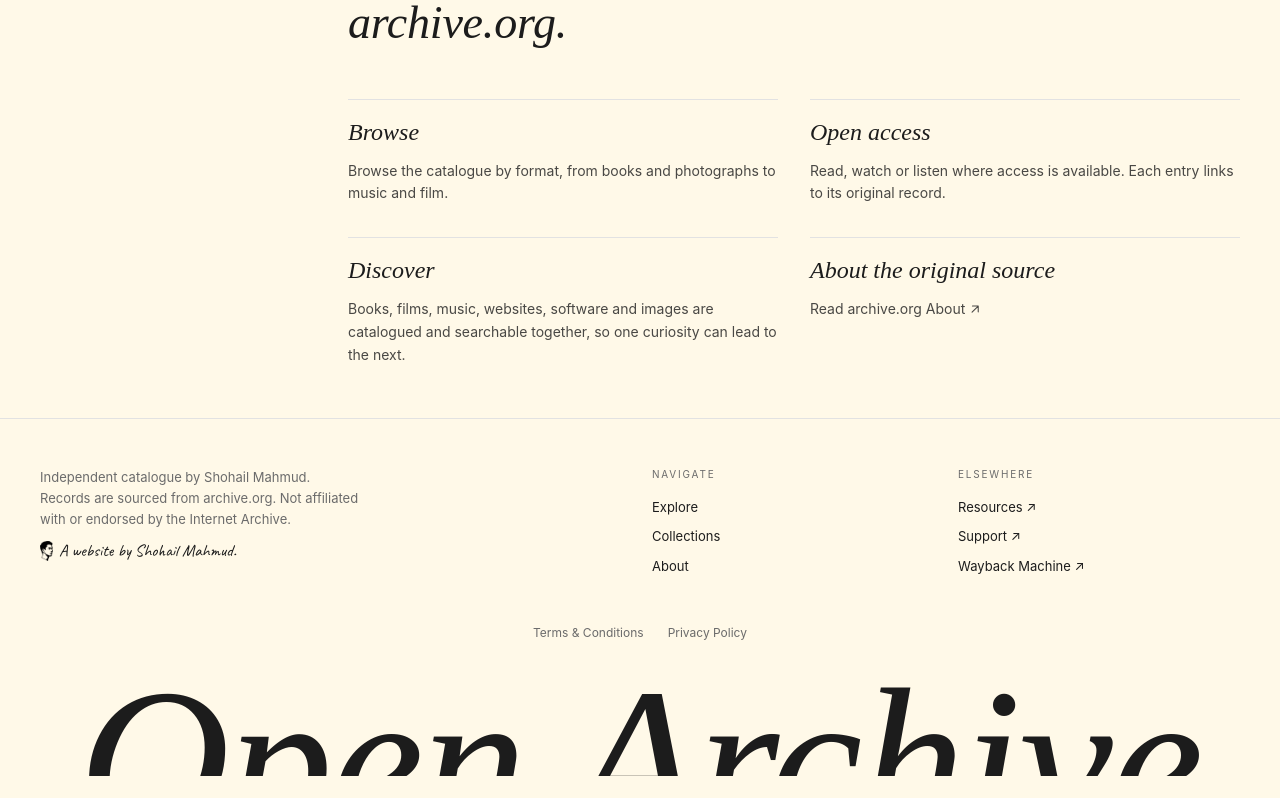
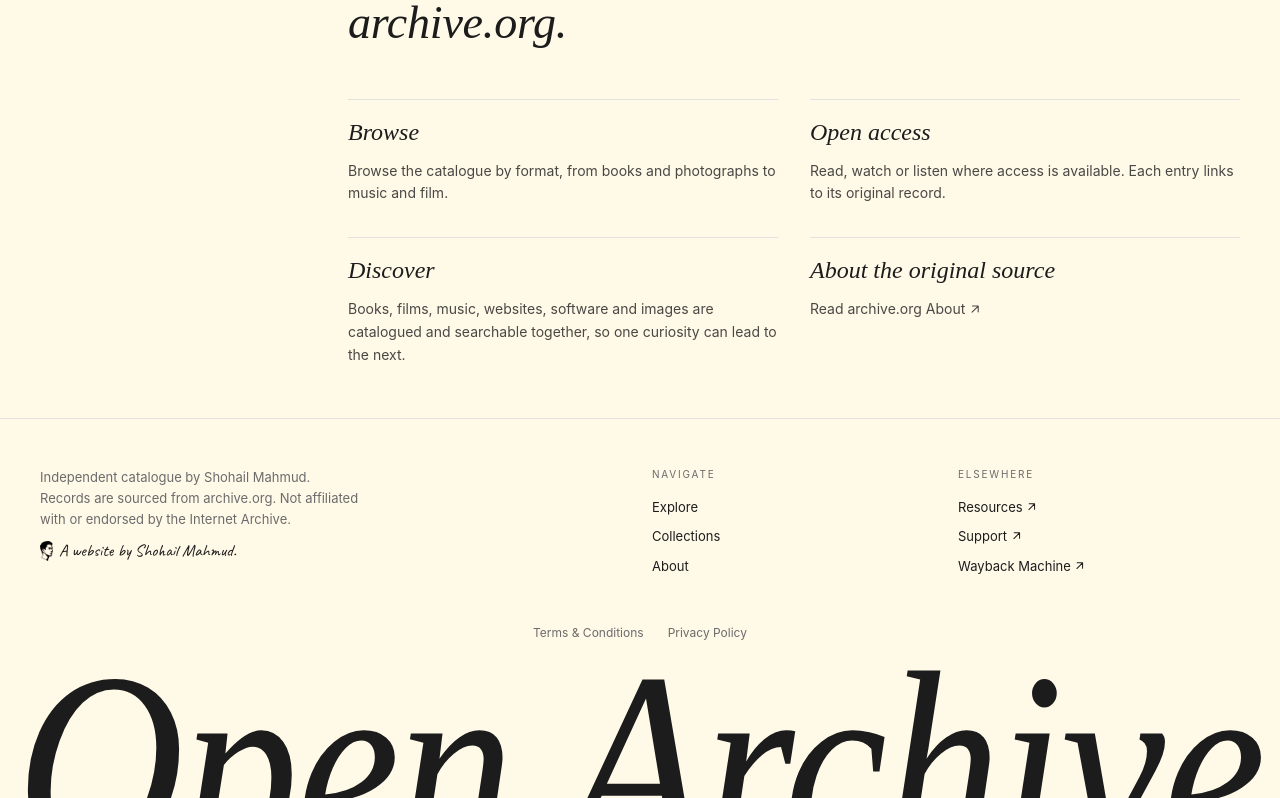
Before and after one commit to shohail-mahmud/open-archive, a React (Vite) app: page / in a window 1280 px wide. Shown: the part 2429-3227 px from the top of the page. Before the commit the page ends 3205 px from the top, so only its background shows below. Built offline with nearby package versions, Linux system fonts and the light colour scheme; no server answers; a web font is replaced by a local one.

Commit message:
Update Footer.tsx

```diff
--- a/src/components/Footer.tsx
+++ b/src/components/Footer.tsx
@@ -1,3 +1,5 @@
+import ActionIcon from "./ActionIcon";
+import "@fontsource/dai-banna-sil/latin-500-italic.css";
 import "@fontsource/caveat/latin-500.css";
 import signatureMark from "../assets/shohail-mark.png";
 import { href } from "../router";
@@ -20,9 +22,6 @@ const COLS: { title: string; links: { label: string; to: string; external?: bool
     ],
   },
 ];
-
-// "Internet Archive" in Dai Banna SIL Book Italic measures ≈ 5.86em wide.
-const WORDMARK_SIZE = "16.4vw";
 
 export default function Footer() {
   return (
@@ -53,7 +52,7 @@ export default function Footer() {
                     className="text-action"
                   >
                     {l.label}
-                    {l.external && <span aria-hidden> ↗</span>}
+                    {l.external && <>{" "}<ActionIcon name="external"/></>}
                   </a>
                 </li>
               ))}
@@ -66,19 +65,10 @@ export default function Footer() {
         <a className="text-action" href={href("/terms")}>Terms &amp; Conditions</a>
         <a className="text-action" href={href("/privacy")}>Privacy Policy</a>
       </nav>
-      {/* Oversized wordmark, deliberately cropped by the bottom edge of the page */}
-      <div
-        aria-hidden
-        className="overflow-hidden select-none"
-        style={{ height: `calc(${WORDMARK_SIZE} * 0.56)` }}
-      >
-        <div
-          className="display whitespace-nowrap text-center leading-none tracking-[-0.01em]"
-          style={{ fontSize: WORDMARK_SIZE }}
-        >
-          Open Archive
-        </div>
-      </div>
+      {/* Fit the whole line across the footer; crop only the lower half of the lettering. */}
+      <svg aria-hidden="true" focusable="false" viewBox="0 0 476 52" className="block w-full overflow-hidden select-none" fill="currentColor">
+        <text className="display" style={{fontWeight:500}} textLength="464" lengthAdjust="spacingAndGlyphs" x="238" y="74" textAnchor="middle" fontSize="100" letterSpacing="-1">Open Archive</text>
+      </svg>
     </footer>
   );
 }
```
